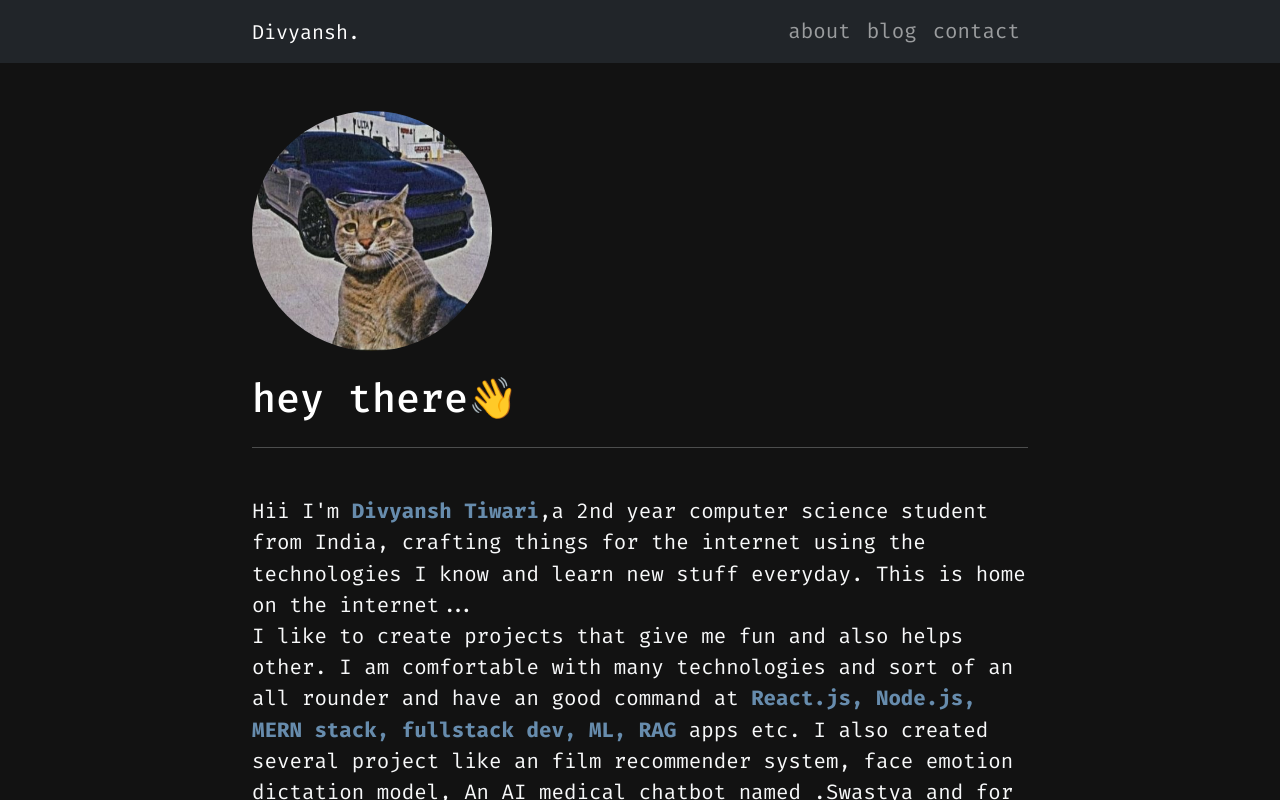
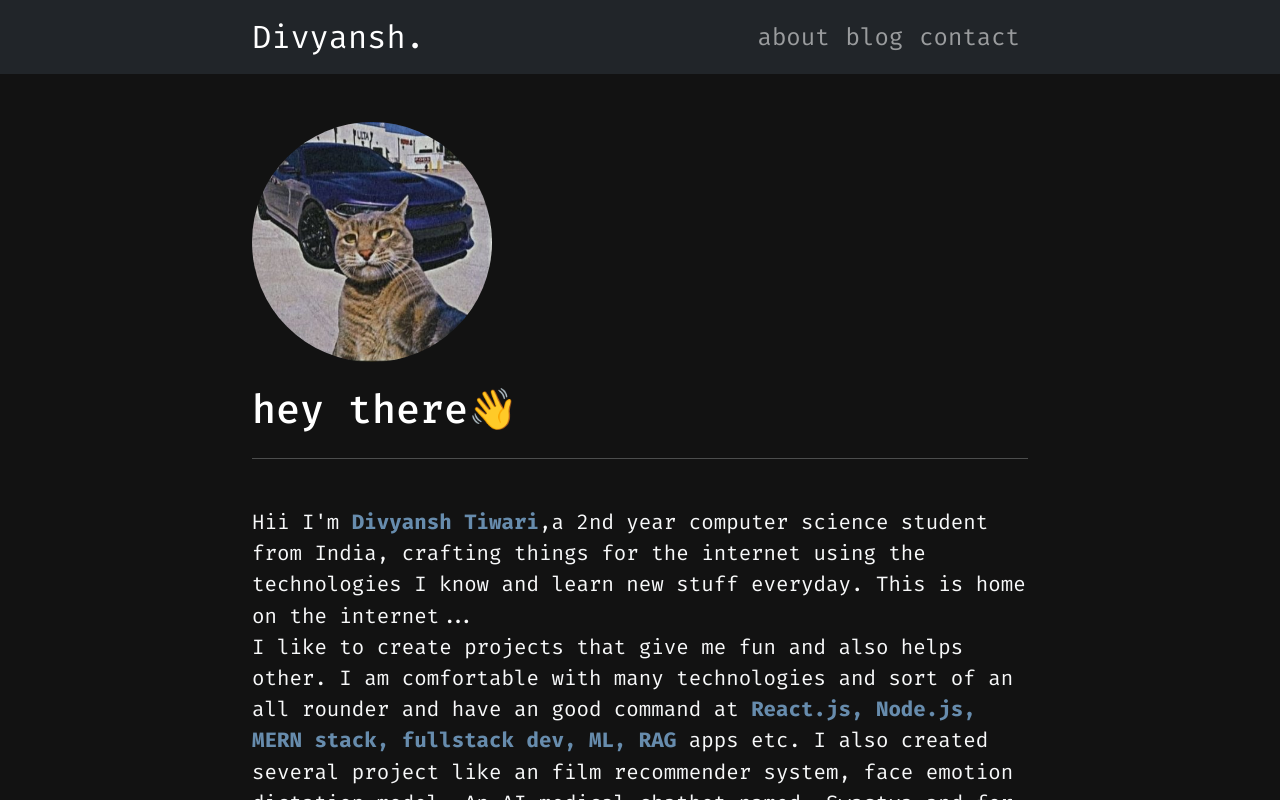
Before and after one commit to DivyanshTiwari20/site, a React (Vite) app: page / in a window 1280 px wide. Shown: the top 800 px of the page. Built offline with nearby package versions, Linux system fonts and the light colour scheme.

Commit message:
maded navbar font bigger

```diff
--- a/src/components/Header.jsx
+++ b/src/components/Header.jsx
@@ -8,7 +8,7 @@ function Header() {
       <Container className="justify-content-between">
         <Navbar.Brand as={Link} to="/">Divyansh.</Navbar.Brand>
         <Navbar.Toggle aria-controls="basic-navbar-nav" />
-        <Navbar.Collapse id="basic-navbar-nav" className="justify-content-end ">
+        <Navbar.Collapse id="basic-navbar-nav" className="justify-content-end">
           <Nav>
             <Nav.Link as={Link} to="/about">about</Nav.Link>
             <Nav.Link as={Link} to="/blog">blog</Nav.Link>
--- a/src/styles/App.css
+++ b/src/styles/App.css
@@ -5,6 +5,22 @@ body {
   background-color: #121212;
   color: #ffffff;
   font-size:1.3rem ;
+}
+/* styles.css */
+
+/* Increase font size for the navbar brand */
+.navbar-brand {
+  font-size: 2rem; /* Adjust the size as needed */
+}
+
+/* Increase font size for all nav links */
+.nav-link {
+  font-size: 1.5rem; /* Adjust the size as needed */
+}
+
+/* Optional: Add styles for sticky effect */
+.navbar.sticky {
+  box-shadow: 0 4px 2px -2px gray; /* Add shadow when sticky */
 }
 
 .img{
```
